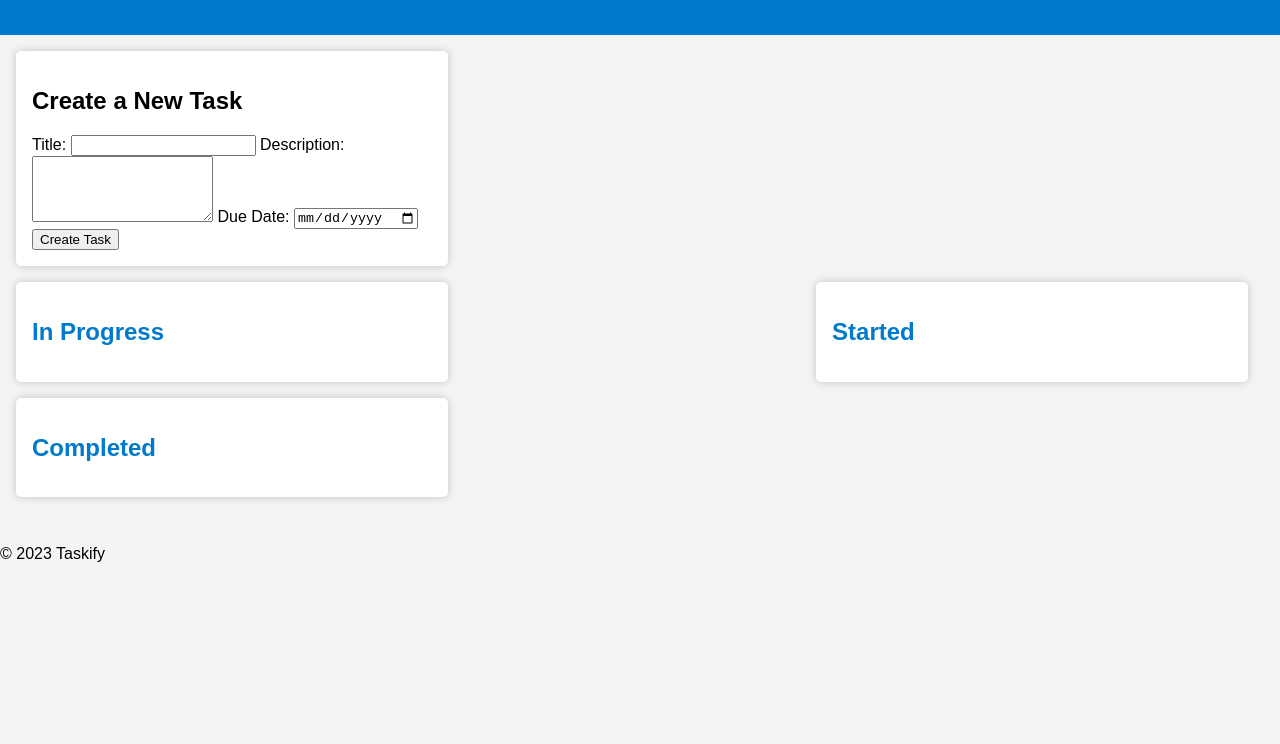
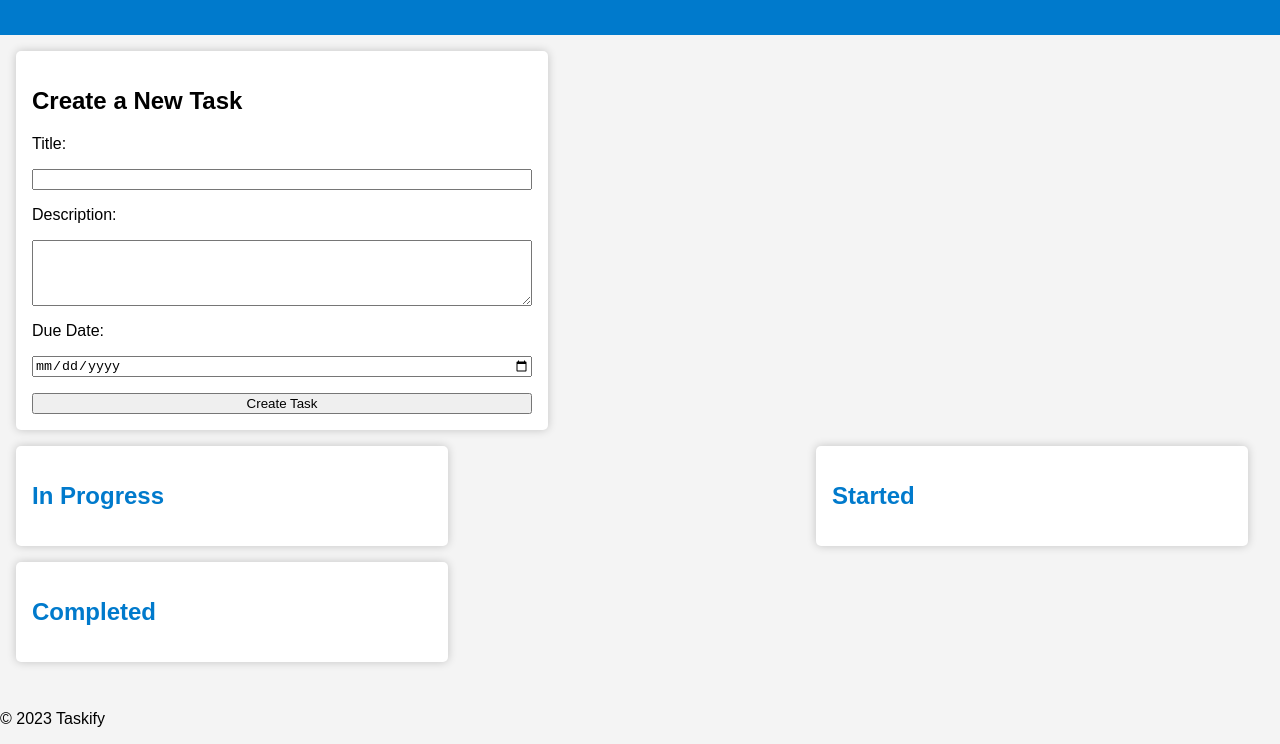
Before and after one commit to Artsia/taskify, a website: page src/index.html in a window 1280 px wide. Shown: the part 77-821 px from the top of the page. Before the commit the page ends 800 px from the top, so only its background shows below. Drawn offline with Linux system fonts and the light colour scheme.

Commit message:
limit txtarea width

```diff
--- a/src/styles/styles.less
+++ b/src/styles/styles.less
@@ -18,6 +18,8 @@ body {
     justify-content: space-between;
     flex-wrap: wrap;
     padding: 1rem;
+    width: auto;
+    height: auto;
   }
 
   .task-form {
@@ -26,8 +28,21 @@ body {
     border-radius: 5px;
     box-shadow: 0 0 10px rgba(0, 0, 0, 0.2);
     width: 100%;
-    max-width: 400px;
+    max-width: 500px;
     margin-bottom: 1rem;
+  }
+
+  #task-form{
+    display: flex;
+    flex-direction: column;
+    row-gap: 1rem;
+  }
+
+  //text-area
+  #task-description{
+    max-width:100%; /*so it does not go onto to the side of form when user expands area*/
+    max-height:40%;
+
   }
 
   .task-lists {
@@ -63,13 +78,13 @@ body {
 
   /* Custom colors for task states (customize as needed) */
   #in-progress-list {
-    border-left: 4px solid #ff9900; /* Orange for "In Progress" */
+    border-left: 4px solid #f30707c7; /* red for "In Progress" */
   }
 
   #started-list {
-    border-left: 4px solid #339900; /* Green for "Started" */
+    border-left: 4px solid #ea9d03; /* orange for "Started" */
   }
 
   #completed-list {
-    border-left: 4px solid #0099cc; /* Blue for "Completed" */
+    border-left: 4px solid #00cc2c; /* green for "Completed" */
   }
```
Also changed, not shown: src/styles/styles.css.
